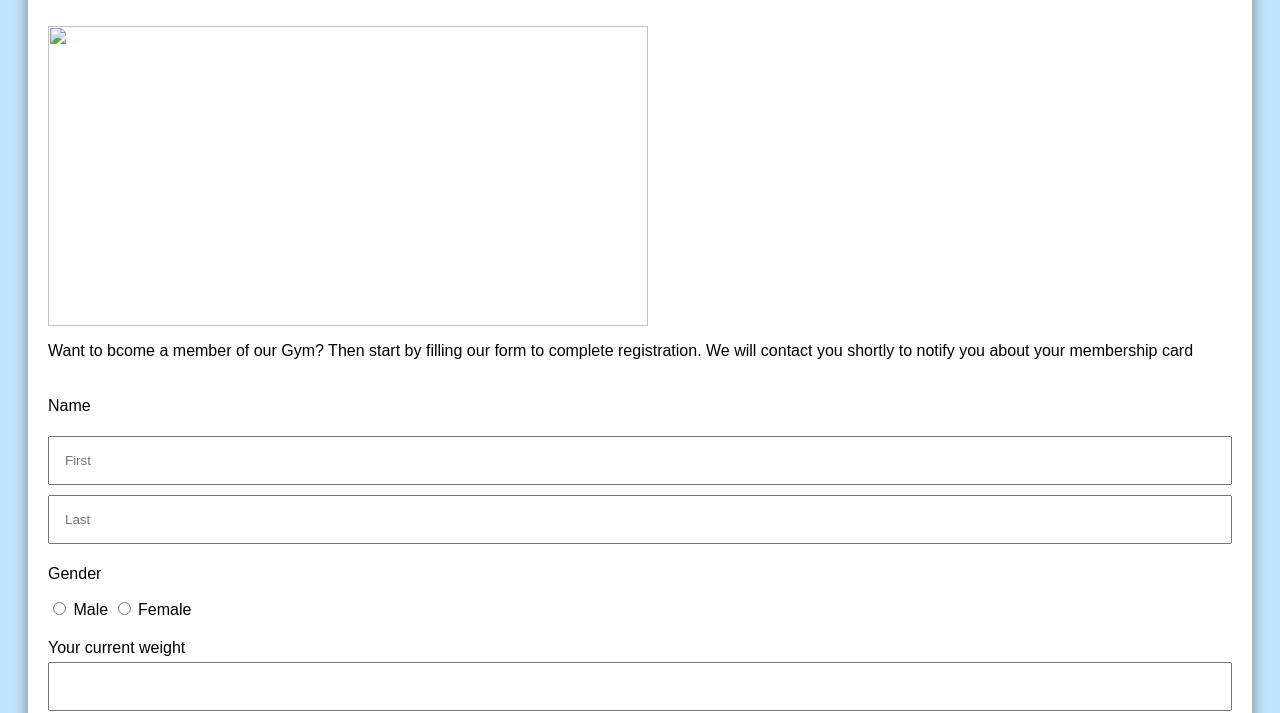
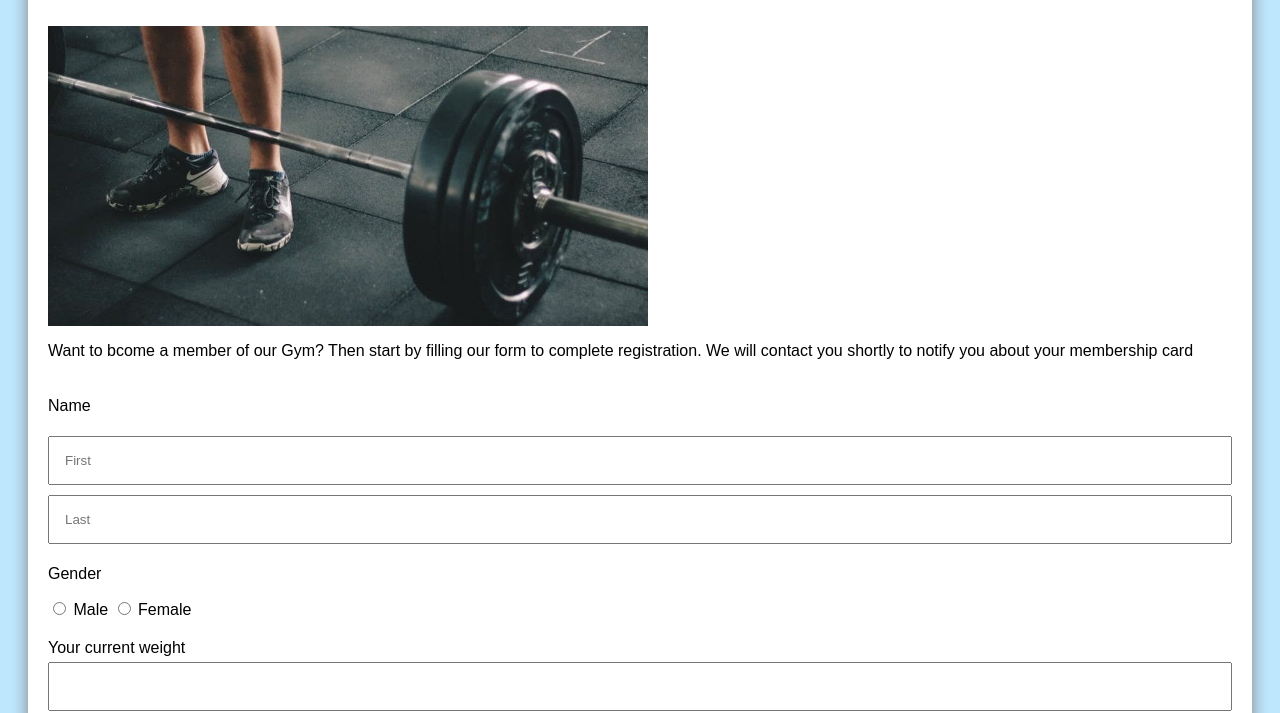
Before and after one commit to nsher888/davaleba1, a plain HTML site: page index.html in a window 1280 px wide. Shown: the part 112-825 px from the top of the page. Drawn offline with Linux system fonts and the light colour scheme.

Commit message:
Update index.html

```diff
--- a/index.html
+++ b/index.html
@@ -9,7 +9,7 @@
 <body>
     <section class="wrapper">
         <h1 class="title">Gym Membership Frorm</h1>
-        <img src="../img/image04.jpg" width="600" height="300">
+        <img src="/img/gym.jpg" width="600" height="300">
         <p>Want to bcome a member of our Gym? Then start by filling our form to complete registration. We will contact you shortly to notify you about your membership card</p>
         <form>
             <div class="name">
```
